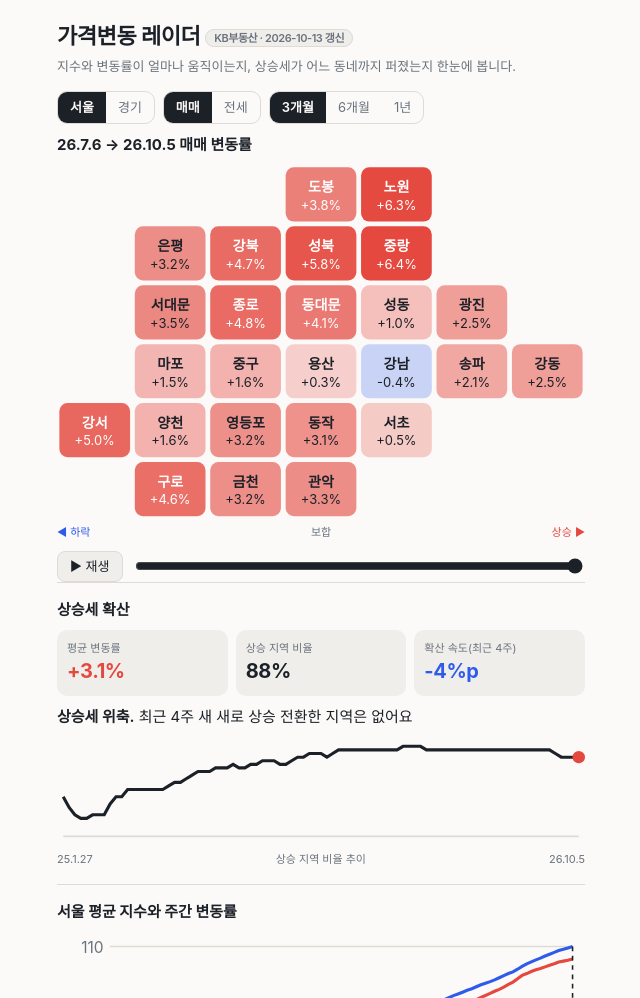
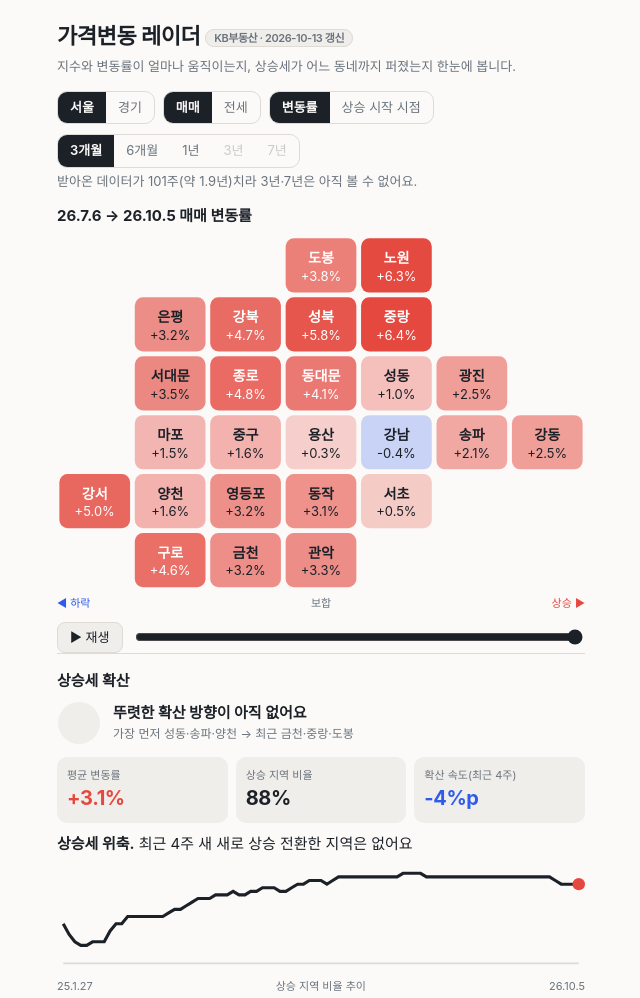
Before and after one commit to kangdoohee525-glitch/kb-radar, a plain HTML site: page index.html in a window 1280 px wide. Shown: the top 998 px of the page, without its empty margins (319-959 px from the left). Drawn offline with Linux system fonts and the light colour scheme.

Commit message:
Add files via upload

```diff
--- a/index.html
+++ b/index.html
@@ -17,6 +17,8 @@ h2{font-size:15px;margin:0 0 8px}
 .seg{display:inline-flex;border:1px solid var(--line);border-radius:10px;overflow:hidden}
 .seg button{font:inherit;font-size:13px;padding:6px 12px;border:0;background:none;color:var(--mut);cursor:pointer}
 .seg button.on{background:var(--fg);color:var(--bg);font-weight:600}
+.seg button:disabled{opacity:.35;cursor:not-allowed}
+.mu{font-size:12px;color:var(--mut)}
 button:focus-visible,input:focus-visible{outline:2px solid var(--dn);outline-offset:2px}
 .card{border-top:1px solid var(--line);padding:16px 0}
 .t{cursor:pointer}
@@ -41,9 +43,10 @@ svg{display:block;width:100%;height:auto}
 </style></head><body><main>
 <h1>가격변동 레이더 <span class="b" id="bd">샘플 데이터</span></h1>
 <p class="s">지수와 변동률이 얼마나 움직이는지, 상승세가 어느 동네까지 퍼졌는지 한눈에 봅니다.</p>
-<div class="row"><div class="seg" id="gm"></div><div class="seg" id="gk"></div><div class="seg" id="gw"></div></div>
+<div class="row"><div class="seg" id="gm"></div><div class="seg" id="gk"></div><div class="seg" id="gv"></div></div>
+<div class="row" style="margin-bottom:4px"><div class="seg" id="gw"></div></div><p class="s" id="hint"></p>
 <section><h2 id="mt"></h2><div id="map"></div>
-<div class="lg"><span class="dn">◀ 하락</span><span>보합</span><span class="up">상승 ▶</span></div>
+<div class="lg" id="lgd"></div>
 <div class="ctl"><button class="pb" id="pl">▶ 재생</button><input type="range" id="sl" aria-label="기준 시점"></div></section>
 <section class="card"><h2>상승세 확산</h2><div id="sp"></div></section>
 <section class="card"><h2 id="ct"></h2><div id="ch"></div></section>
@@ -61,31 +64,46 @@ const C={};
 function data(m,k){const key=m+k;if(C[key])return C[key];const g=P[m],f=rnd(m.charCodeAt(0)*7+k*131+1);
 if(REAL)return C[key]=g.R.map(r=>REAL[m][k][r.n]);return C[key]=g.R.map(r=>{const d=Math.hypot(r.c-g.o[0],r.r-g.o[1]),lag=d*g.k-(k?8:0),amp=(.25+.45*f())*Math.max(.2,1.25-d*.13)*(k?.85:1),dn=.06+.1*f(),x=[100];
 for(let t=1;t<=T;t++){const sg=1/(1+Math.exp(-(t-82-lag)/13));x.push(x[t-1]*(1+(amp*sg-dn*(1-sg)+(f()-.5)*.1)/100))}return x})}
-const chg=(x,e,w)=>(x[e]/x[e-w]-1)*100,TH=w=>w*.058,wd=()=>[[13,'3개월'],[26,'6개월'],[52,'1년'],[156,'3년'],[260,'5년'],[364,'7년']].filter(o=>o[0]<=T);
+const chg=(x,e,w)=>(x[e]/x[e-w]-1)*100,TH=w=>w*.058,wd=()=>[[13,'3개월'],[26,'6개월'],[52,'1년'],[156,'3년'],[364,'7년']].map(o=>[o[0],o[1],o[0]>T]);
 const dt=t=>{const d=new Date(END-(T-t)*6048e5);return`${String(d.getFullYear()).slice(2)}.${d.getMonth()+1}.${d.getDate()}`};
 const pc=v=>(v>0?'+':'')+v.toFixed(1)+'%';
-const S={m:'서울',k:0,w:13,e:T,sel:null,id:0};
-function seg(id,o,cur){$('#'+id).innerHTML=o.map(([v,l])=>`<button data-g="${id}" data-v="${v}" class="${v==cur?'on':''}">${l}</button>`).join('')}
+const S={m:'서울',k:0,w:13,v:'chg',e:T,sel:null,id:0};
+function seg(id,o,cur){$('#'+id).innerHTML=o.map(([v,l,d])=>`<button data-g="${id}" data-v="${v}" ${d?'disabled':''} class="${v==cur?'on':''}">${l}</button>`).join('')}
 function col(v,mx){const a=Math.min(1,Math.abs(v)/mx);if(Math.abs(v)<mx*.04)return['var(--card)','var(--fg)'];return[v>0?`rgba(229,72,63,${.2+.8*a})`:`rgba(47,91,234,${.2+.8*a})`,a>.55?'#fff':'var(--fg)']}
 function render(){
- const WD=wd();if(!WD.some(o=>o[0]==S.w))S.w=(WD.find(o=>o[0]==52)||WD[WD.length-1])[0];S.e=Math.max(S.w,Math.min(S.e,T));sl.min=S.w;sl.max=T;sl.value=S.e;sl.disabled=$('#pl').disabled=T<=S.w;
+ const WD=wd(),AV=WD.filter(o=>!o[2]);if(!AV.some(o=>o[0]==S.w))S.w=(AV.find(o=>o[0]==52)||AV[AV.length-1])[0];
+ $('#hint').textContent=AV.length<WD.length?`받아온 데이터가 ${T}주(약 ${(T/52).toFixed(1)}년)치라 ${WD.filter(o=>o[2]).map(o=>o[1]).join('·')}은 아직 볼 수 없어요.`:'';S.e=Math.max(S.w,Math.min(S.e,T));sl.min=S.w;sl.max=T;sl.value=S.e;sl.disabled=$('#pl').disabled=T<=S.w;
  const g=P[S.m],X=data(S.m,S.k),w=S.w,e=S.e,L=Math.max(4,Math.round(w/4)),v=X.map(x=>chg(x,e,w)),mx=Math.max(.3,...v.map(Math.abs));
- seg('gm',[['서울','서울'],['경기','경기']],S.m);seg('gk',[[0,'매매'],[1,'전세']],S.k);seg('gw',WD,w);
- $('#mt').textContent=`${dt(e-w)} → ${dt(e)} ${S.k?'전세':'매매'} 변동률`;
+ seg('gm',[['서울','서울'],['경기','경기']],S.m);seg('gk',[[0,'매매'],[1,'전세']],S.k);seg('gw',WD,w);seg('gv',[['chg','변동률'],['on','상승 시작 시점']],S.v);
+ $('#mt').textContent=S.v=='on'?`${dt(e)} 기준 · 현재 상승세가 시작된 시점(${S.k?'전세':'매매'})`:`${dt(e-w)} → ${dt(e)} ${S.k?'전세':'매매'} 변동률`;
+ $('#lgd').innerHTML=S.v=='on'?'<span class="up">◀ 먼저 오른 곳</span><span>회색: 상승 아님</span><span>최근 오른 곳 ▶</span>':'<span class="dn">◀ 하락</span><span>보합</span><span class="up">상승 ▶</span>';
+ const K=13,tk=TH(K),on=X.map(x=>{if(chg(x,e,K)<=tk)return null;let t=e;while(t>K&&chg(x,t-1,K)>tk)t--;return t});
+ const ov=on.filter(t=>t!=null),o0=Math.min(...ov),o1=Math.max(...ov);
+ const ocol=i=>{const t=on[i];if(t==null)return['var(--card)','var(--mut)'];const a=o1>o0?(t-o0)/(o1-o0):0;return[`rgba(229,72,63,${(1-.75*a).toFixed(2)})`,a<.55?'#fff':'var(--fg)']};
+ const otx=i=>on[i]==null?'–':on[i]<=K?'이전부터':ym(on[i]);
  const cw=64,ch=50;
- $('#map').innerHTML=`<svg viewBox="0 0 ${g.W*cw} ${g.H*ch}" role="img" aria-label="지역별 변동률 지도">`+g.R.map((r,i)=>{const[f,tc]=col(v[i],mx);
-  return`<g class="t" data-i="${i}" transform="translate(${r.c*cw},${r.r*ch})"><rect x="2" y="2" width="${cw-4}" height="${ch-4}" rx="7" fill="${f}" stroke="${S.sel===i?'var(--fg)':'none'}" stroke-width="2.5"/><text x="${cw/2}" y="${ch/2-2}" text-anchor="middle" font-size="12" font-weight="600" fill="${tc}">${r.n}</text><text x="${cw/2}" y="${ch/2+13}" text-anchor="middle" font-size="11" fill="${tc}">${pc(v[i])}</text></g>`}).join('')+'</svg>';
+ $('#map').innerHTML=`<svg viewBox="0 0 ${g.W*cw} ${g.H*ch}" role="img" aria-label="지역별 변동률 지도">`+g.R.map((r,i)=>{const[f,tc]=S.v=='on'?ocol(i):col(v[i],mx);
+  return`<g class="t" data-i="${i}" transform="translate(${r.c*cw},${r.r*ch})"><rect x="2" y="2" width="${cw-4}" height="${ch-4}" rx="7" fill="${f}" stroke="${S.sel===i?'var(--fg)':'none'}" stroke-width="2.5"/><text x="${cw/2}" y="${ch/2-2}" text-anchor="middle" font-size="12" font-weight="600" fill="${tc}">${r.n}</text><text x="${cw/2}" y="${ch/2+13}" text-anchor="middle" font-size="11" fill="${tc}">${S.v=='on'?otx(i):pc(v[i])}</text></g>`}).join('')+'</svg>';
  // 확산
  const ratio=t=>X.filter(x=>chg(x,t,w)>TH(w)).length/X.length*100,rs=[];for(let t=w;t<=T;t++)rs.push(ratio(t));
  const cur=ratio(e),ok=e-L>=w,sp=ok?cur-ratio(e-L):0,avg=v.reduce((a,b)=>a+b,0)/v.length;
  const nw=ok?g.R.filter((r,i)=>chg(X[i],e,w)>TH(w)&&chg(X[i],e-L,w)<=TH(w)).map(r=>r.n):[];
  const lab=!ok?'비교 구간 부족':sp>=10?'빠르게 확산 중':sp>=3?'완만히 확산 중':sp>-3?'확산 정체':'상승세 위축';
  const px=t=>4+332*(t-w)/Math.max(1,T-w),py=r=>64-58*r/100;
- $('#sp').innerHTML=`<div class="st"><div><small>평균 변동률</small><b class="${avg>=0?'up':'dn'}">${pc(avg)}</b></div><div><small>상승 지역 비율</small><b>${cur.toFixed(0)}%</b></div><div><small>확산 속도(최근 ${L}주)</small><b class="${sp>=0?'up':'dn'}">${ok?(sp>0?'+':'')+sp.toFixed(0)+'%p':'–'}</b></div></div>
+ const pts=g.R.map((r,i)=>({c:r.c,r:r.r,t:on[i]})).filter(p=>p.t!=null&&p.t>K);let hd=null,cp='',pm=0;
+ if(pts.length>=5){const n=pts.length,mc=pts.reduce((a,p)=>a+p.c,0)/n,mr=pts.reduce((a,p)=>a+p.r,0)/n,mt=pts.reduce((a,p)=>a+p.t,0)/n;let sxx=0,syy=0,sxy=0,sxt=0,syt=0,stt=0;
+  for(const p of pts){const dx=p.c-mc,dy=p.r-mr,dz=p.t-mt;sxx+=dx*dx;syy+=dy*dy;sxy+=dx*dy;sxt+=dx*dz;syt+=dy*dz;stt+=dz*dz}
+  const det=sxx*syy-sxy*sxy;
+  if(det>1e-6&&stt>0){const bx=(sxt*syy-syt*sxy)/det,by=(syt*sxx-sxt*sxy)/det,r2=(bx*sxt+by*syt)/stt;pm=Math.hypot(bx,by);
+   if(r2>=.15&&pm>.5){hd=(Math.atan2(bx,-by)*180/Math.PI+360)%360;cp=['북','북동','동','남동','남','남서','서','북서'][Math.round(hd/45)%8]}}}
+ const so=g.R.map((r,i)=>[r.n,on[i]]).filter(a=>a[1]!=null).sort((a,b)=>a[1]-b[1]),h3=a=>a.slice(0,3).map(x=>x[0]).join('·')||'–';
+ const dirH=`<div style="display:flex;gap:12px;align-items:center;margin-bottom:12px"><svg viewBox="-22 -22 44 44" style="width:44px;height:44px;flex:none"><circle r="21" fill="var(--card)"/>${hd==null?'':`<g transform="rotate(${hd.toFixed(0)})"><path d="M0 -15L7 5L0 1L-7 5Z" fill="var(--up)"/></g>`}</svg><div><b>${hd==null?'뚜렷한 확산 방향이 아직 없어요':`상승세가 ${cp}쪽으로 번지는 중`}</b><div class="mu">가장 먼저 ${h3(so)} → 최근 ${h3(so.slice().reverse().filter(a=>a[1]>K))}${hd==null?'':` · 옆 지역으로 번지는 데 평균 약 ${Math.round(pm)}주`}</div></div></div>`;
+ $('#sp').innerHTML=dirH+`<div class="st"><div><small>평균 변동률</small><b class="${avg>=0?'up':'dn'}">${pc(avg)}</b></div><div><small>상승 지역 비율</small><b>${cur.toFixed(0)}%</b></div><div><small>확산 속도(최근 ${L}주)</small><b class="${sp>=0?'up':'dn'}">${ok?(sp>0?'+':'')+sp.toFixed(0)+'%p':'–'}</b></div></div>
  <p style="margin:0 0 6px"><b>${lab}.</b> ${ok?`최근 ${L}주 새 ${nw.length?'상승 전환한 지역':'새로 상승 전환한 지역은 없어요'}`:'기준 시점을 더 최근으로 옮기면 확산 속도를 볼 수 있어요.'}</p>${nw.map(n=>`<span class="chip">${n}</span>`).join('')}
  <svg viewBox="0 0 340 70" style="margin-top:8px" role="img" aria-label="상승 지역 비율 추이"><line x1="4" x2="336" y1="64" y2="64" stroke="var(--line)"/><polyline fill="none" stroke="var(--fg)" stroke-width="2" points="${rs.map((r,i)=>px(w+i).toFixed(1)+','+py(r).toFixed(1)).join(' ')}"/><circle cx="${px(e)}" cy="${py(cur)}" r="4" fill="var(--up)"/></svg>
  <div class="lg"><span>${dt(w)}</span><span>상승 지역 비율 추이</span><span>${dt(T)}</span></div>`;
  main();pop()}
+const ym=t=>{const d=new Date(END-(T-t)*6048e5);return`${String(d.getFullYear()).slice(2)}.${d.getMonth()+1}`};
 const full=(n,m)=>m=='서울'?(n=='중구'?n:n+'구'):n+('연천가평양평'.includes(n)?'군':'시');
 const fd=t=>{const d=new Date(END-(T-t)*6048e5);return`${d.getFullYear()}년 ${d.getMonth()+1}월 ${d.getDate()}일`};
 function pop(){const el=$('#pop');if(S.pop==null){el.className='';el.innerHTML='';return}
@@ -102,7 +120,7 @@ function main(){
  $('#ch').innerHTML=`<svg viewBox="0 0 340 192" role="img" aria-label="지수 및 변동률 그래프">${gl}<line x1="${L}" x2="${W-R}" y1="148" y2="148" stroke="var(--line)"/>${bars}<polyline fill="none" stroke="var(--dn)" stroke-width="2" points="${pl(A[0])}"/><polyline fill="none" stroke="var(--up)" stroke-width="2" points="${pl(A[1])}"/><line x1="${X(S.e)}" x2="${X(S.e)}" y1="10" y2="174" stroke="var(--fg)" stroke-dasharray="3 3"/>${xl}</svg>
  <div class="lg"><span><b class="dn">━</b> 매매지수 · <b class="up">━</b> 전세지수</span><span>아래 막대: ${S.k?'전세':'매매'} 주간 변동률</span></div>`}
 document.addEventListener('click',ev=>{const b=ev.target.closest('button[data-g]'),t=ev.target.closest('.t');
- if(b){const g=b.dataset.g,v=b.dataset.v;if(g=='gm'){S.m=v;S.sel=null;S.pop=null}if(g=='gk')S.k=+v;if(g=='gw')S.w=+v;render()}
+ if(b){const g=b.dataset.g,v=b.dataset.v;if(g=='gm'){S.m=v;S.sel=null;S.pop=null}if(g=='gk')S.k=+v;if(g=='gw')S.w=+v;if(g=='gv')S.v=v;render()}
  else if(ev.target.closest('[data-x]')){S.pop=null;pop()}
  else if(t){const i=+t.dataset.i;S.sel=S.sel===i?null:i;S.pop=S.sel;render()}});
 document.addEventListener('keydown',ev=>{if(ev.key=='Escape'){S.pop=null;pop()}});
```
